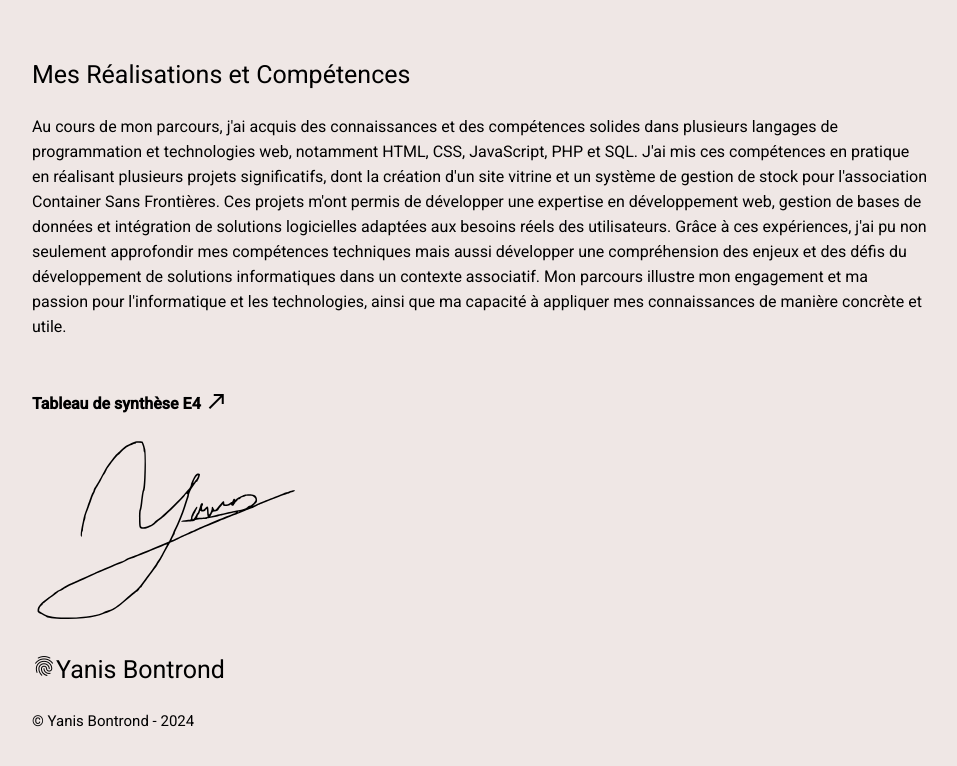
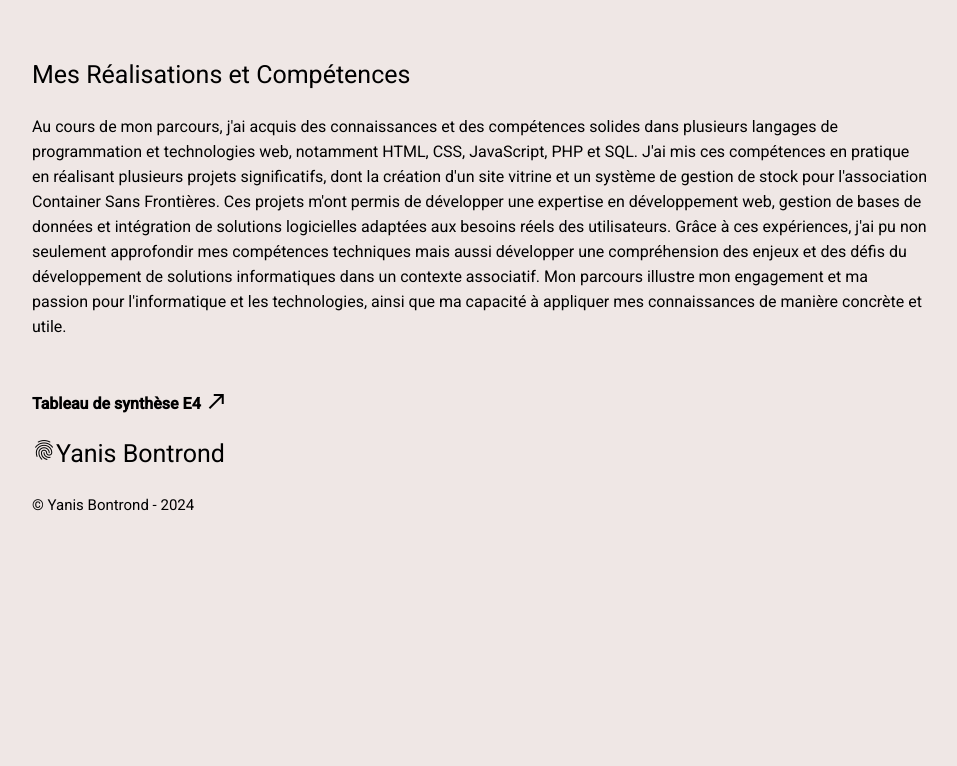
Before and after one commit to OvBd1/Portfolio, a plain HTML site: page etude.html in a window 1280 px wide. Shown: the part 794-1560 px from the top of the page, without its empty margins (160-1117 px from the left). After the commit the page ends 1351 px from the top, so only its background shows below. Drawn offline with nearby package versions, Linux system fonts and the light colour scheme.

Commit message:
Update etude.html

```diff
--- a/etude.html
+++ b/etude.html
@@ -66,7 +66,6 @@
             <span class="material-symbols-outlined">call_made</span>
           </a>
         </div>
-        <img src="assets/signature.svg" alt="signature" class="signature">
       </div>
       <footer>
         <h3><span class="material-symbols-outlined">fingerprint</span>Yanis Bontrond</h3>
```
